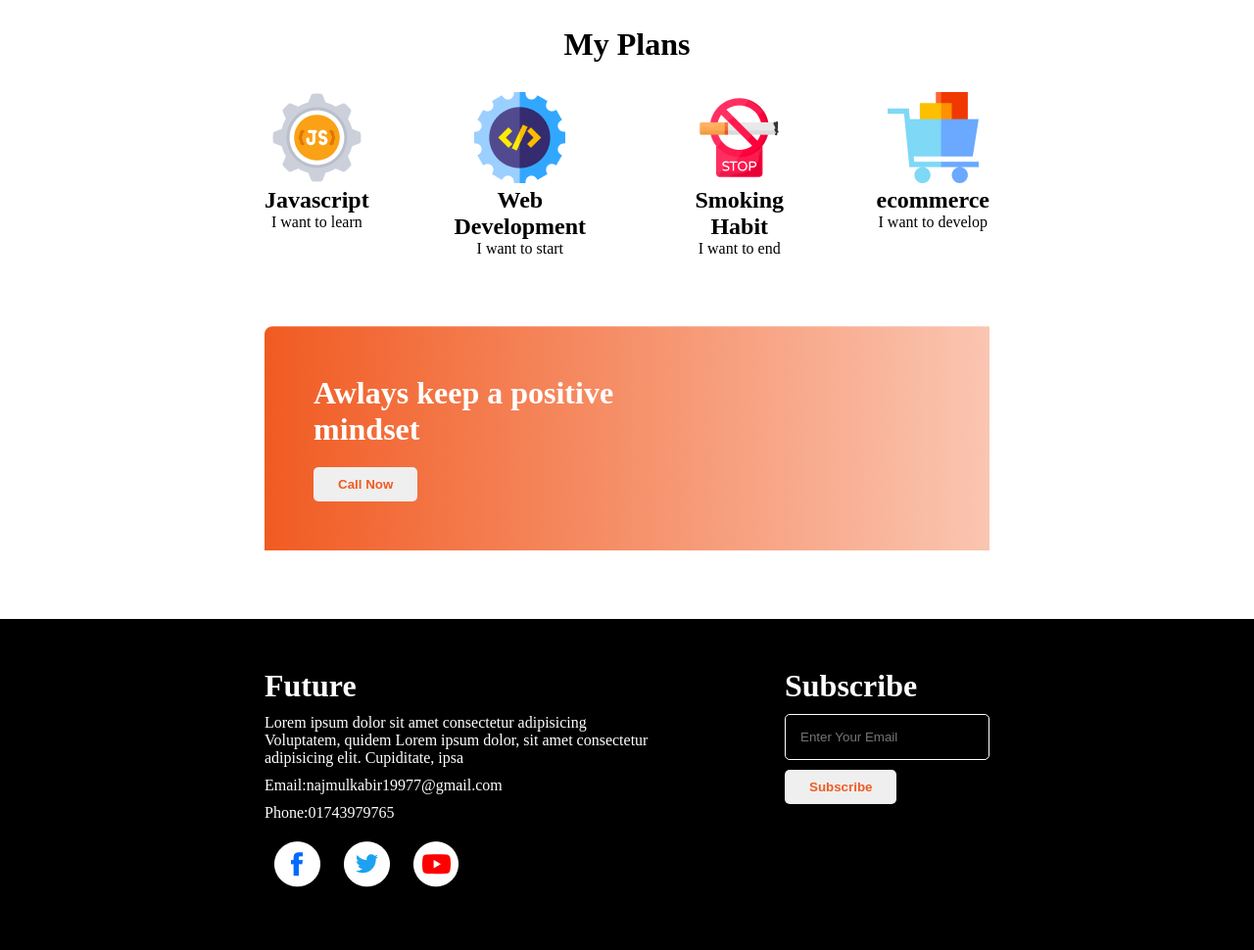
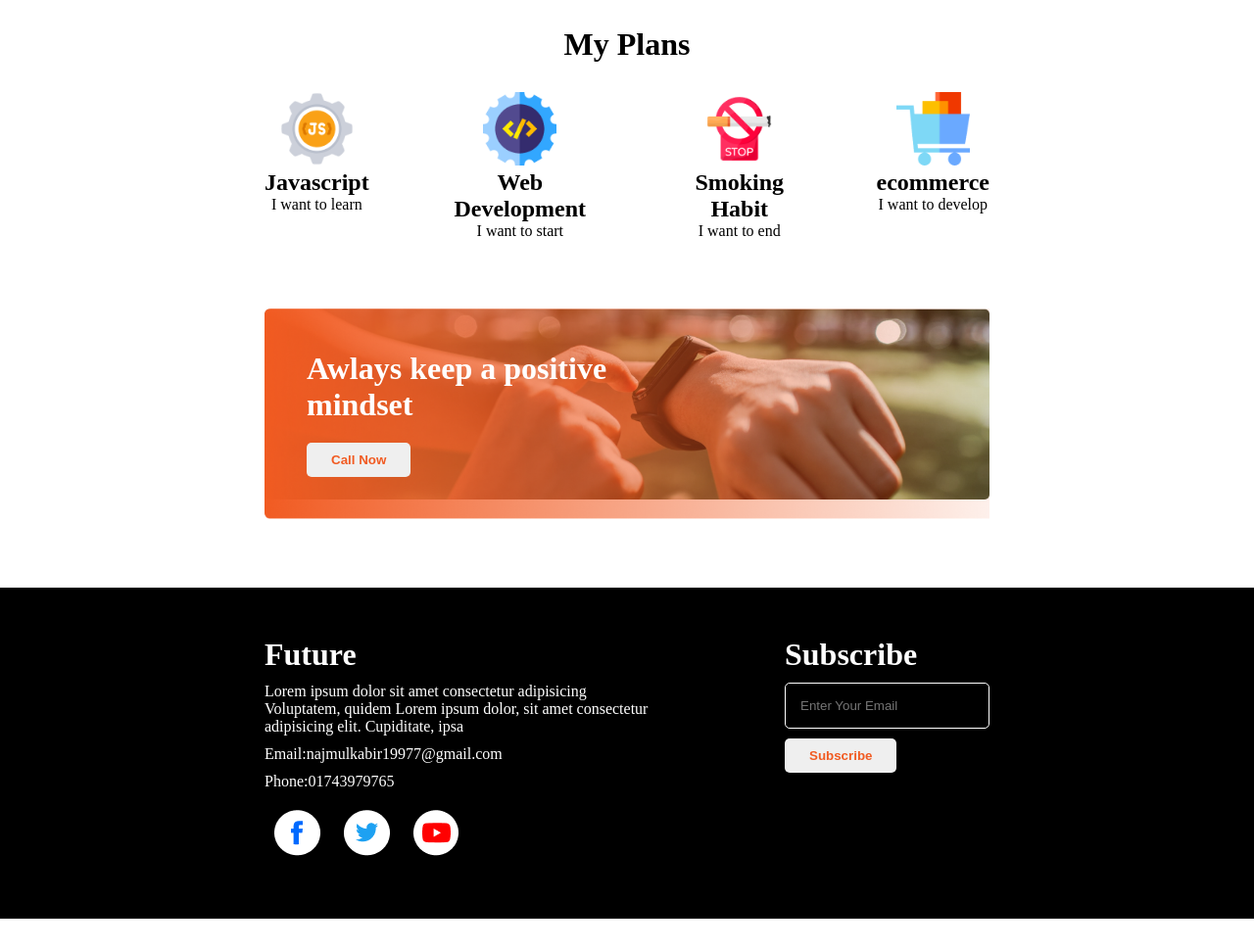
Before and after one commit to najmul19977/my-new-project, a plain HTML site: page index.html in a window 1280 px wide. Shown: the part 1581-2551 px from the top of the page at 98% size. After the commit the page ends 2519 px from the top, so only its background shows below. Drawn offline with Linux system fonts and the light colour scheme.

Commit message:
final commit

```diff
--- a/index.html
+++ b/index.html
@@ -49,32 +49,44 @@
         <h1>My Plans</h1>
     </div>
     <div class="main-section-part3">
-        <div><img src="image/icons/js.png" alt="">
+        <div><img style="width: 75px; height: 75px;" src="image/icons/js.png" alt="">
              <h2>Javascript</h2>
             <p>I want to learn</p>
         </div>
         <div>
-            <img src="image/icons/web.png" alt="">
+            <img style="width: 75px; height: 75px;" src="image/icons/web.png" alt="">
             <h2>Web Development</h2>
             <p>I want to start</p>
         </div>
         <div>
-            <img src="image/icons/smoke.png" alt="">
+            <img style="width: 75px; height: 75px;" src="image/icons/smoke.png" alt="">
             <h2>Smoking Habit</h2>
             <p>I want to end</p>
         </div>
+
         <div>
-            <img src="image/icons/ecom.png" alt="">
-            <h2>ecommerce</h2>
-            <p>I want to develop</p>
+                <img style="width: 75px; height: 75px;" src="image/icons/ecom.png" alt="">
+                <h2>ecommerce</h2>
+                <p>I want to develop</p>
         </div>
+
+
+        </div>
+
     </div>
     <!-- end main section part 3 -->
+    <div class="main-section-part4">
+        <div class="grident-section">
+            <h1 class="main-part4-title">Awlays keep a positive <br> mindset</h1>
+            <button class="main-part4-btn">Call Now</button>
+        </div>
+        <div class="grident-img">
+            <img src="image/watch.png" style="width: 100%" alt="">
+        </div>
 
-    <div class="main-section-part4">
-        <h1 class="main-part4-title">Awlays keep a positive <br> mindset</h1>
-        <button class="main-part4-btn">Call Now</button>
     </div>
+
+
 
 
 
--- a/style.css
+++ b/style.css
@@ -41,6 +41,8 @@ header{
 }
 .main-section-img{
     margin-left: 100px;
+
+
 }
 .main-section-part2{
     margin-top: 250px;
@@ -67,11 +69,8 @@ ul li{
 }
 /* end main section part 3 */
 /* start main section part 4 */
-.main-section-part4{
-    background-image: url("image/gradient2.png");
-    background-repeat: no-repeat;
-    margin: 70px 270px;
-    padding: 50px;
+.grident-section{
+
 
 
 }
@@ -86,6 +85,22 @@ ul li{
     border: 0;
     border-radius: 5px;
 }
+.main-section-part4{
+    background-image: url("image/gradient2.png");
+    background-repeat: no-repeat;
+    margin: 70px 270px;
+    padding: 43px;
+    background-size: cover;
+    position: relative;
+}
+.grident-img{
+    position: absolute;
+    left: 0px;
+    top: 0px;
+    z-index: -1;
+    height: 100%;
+}
+
 /* end main section part4 */
 .footer-section{
     display: flex;
```
